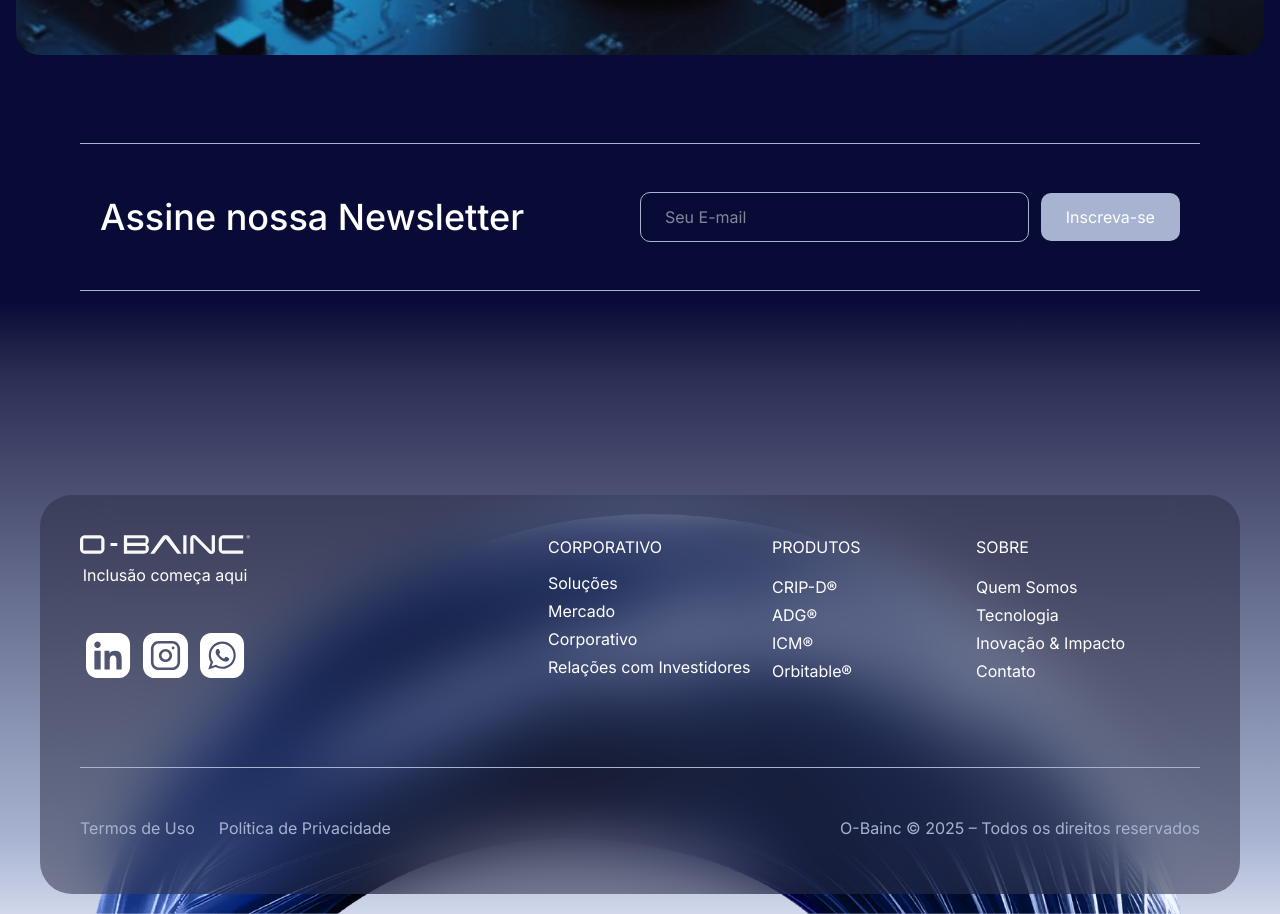
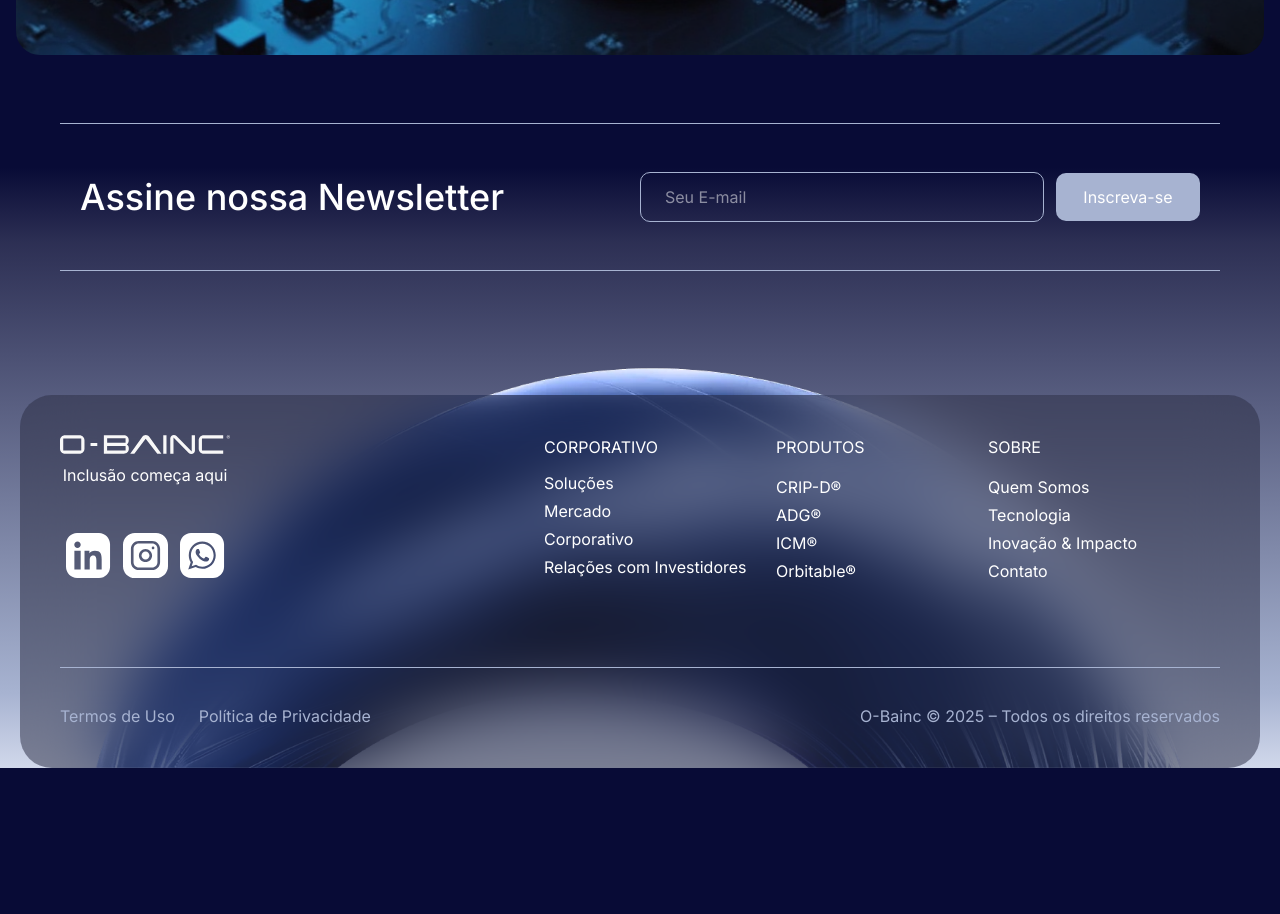
Before and after one commit to devvieiira/o-bainc-frontend, a Next.js app: page / in a window 1280 px wide. Shown: the part 6740-7654 px from the top of the page. After the commit the page ends 7508 px from the top, so only its background shows below. Built offline with nearby package versions, Linux system fonts and the light colour scheme.

Commit message:
fix: padding

```diff
--- a/app/page.tsx
+++ b/app/page.tsx
@@ -643,8 +643,8 @@ export default function Home() {
           height={1312}
           className="w-full h-auto absolute md:block hidden bottom-0 z-0"
         />
-        <div className="w-full p-5   space-y-7">
-          <div className="w-full relative px-4 md:px-[60px] z-10 xl:pb-44">
+        <div className="w-full space-y-7">
+          <div className="w-full relative px-4 md:px-[60px] z-10 xl:pb-24">
             <Separator className="bg-space-mid" />
 
             <div className="p-5 space-y-7 w-full flex flex-col items-center justify-center xl:space-y-0 xl:flex-row  xl:py-12">
--- a/components/footer.tsx
+++ b/components/footer.tsx
@@ -87,7 +87,7 @@ const Footer = () => {
 
         <div className="space-y-5 xl:space-y-2 w-full flex flex-col">
           <Separator className="bg-space-mid" />
-          <div className="w-full xl:flex xl:items-start xl:justify-end pt-3 md:pt-10">
+          <div className="w-full xl:flex xl:items-start xl:justify-end pt-3 md:pt-7">
             <div className="text-space-mid w-full space-y-4">
               <ul className="flex items-center space-x-6 xl:justify-self-start justify-center text-center">
                 <li className="hover:text-white">
@@ -99,7 +99,7 @@ const Footer = () => {
               </ul>
             </div>
             <div className="w-full flex text-space-mid pt-3 md:pt-0 items-center xl:justify-end justify-center text-center">
-              <p className="mb-[14px] max-w-4/5">
+              <p className="max-w-4/5">
                 O-Bainc © 2025 – Todos os direitos reservados
               </p>
             </div>
```
